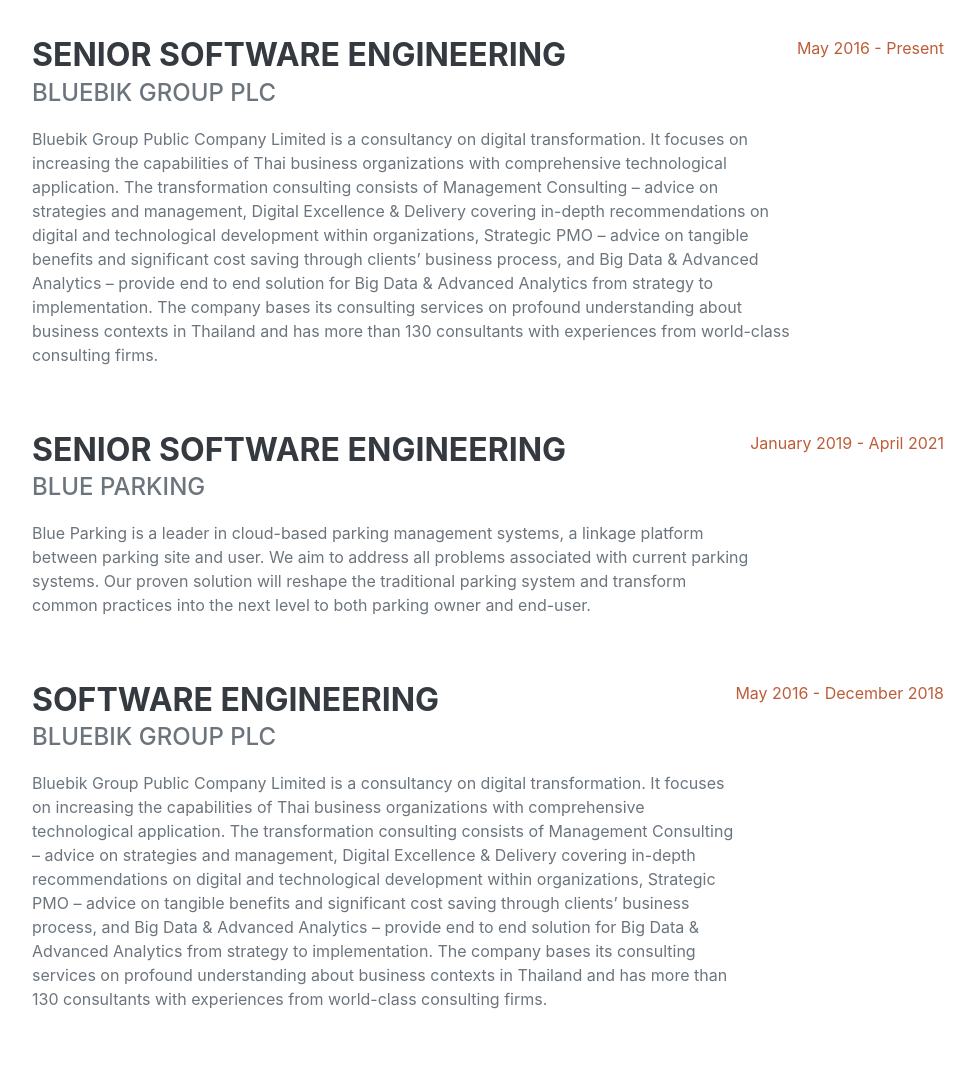
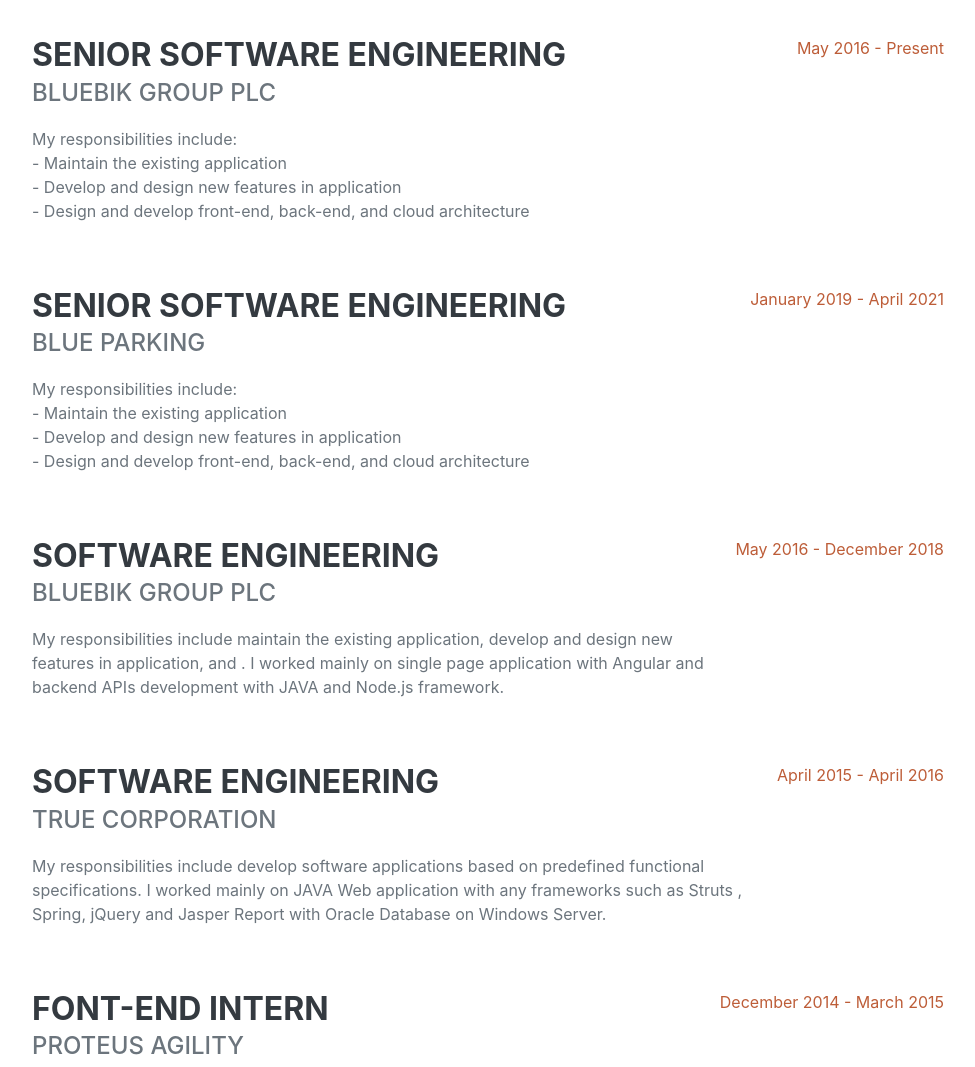
Before and after one commit to sungmen999/portfolio, a plain HTML site: page index.html in a window 1280 px wide. Shown: the part 960-2027 px from the top of the page, without its empty margins (288-1263 px from the left). Drawn offline with nearby package versions, Linux system fonts and the light colour scheme; a web font is replaced by a local one.

Commit message:
Update index.html

```diff
--- a/index.html
+++ b/index.html
@@ -133,26 +133,10 @@
                             <h3 class="mb-0">Senior Software Engineering</h3>
                             <div class="subheading mb-3">Bluebik Group PLC</div>
                             <p>
-                                Bluebik Group Public Company Limited is a
-                                consultancy on digital transformation. It
-                                focuses on increasing the capabilities of Thai
-                                business organizations with comprehensive
-                                technological application. The transformation
-                                consulting consists of Management Consulting –
-                                advice on strategies and management, Digital
-                                Excellence & Delivery covering in-depth
-                                recommendations on digital and technological
-                                development within organizations, Strategic PMO
-                                – advice on tangible benefits and significant
-                                cost saving through clients’ business process,
-                                and Big Data & Advanced Analytics – provide end
-                                to end solution for Big Data & Advanced
-                                Analytics from strategy to implementation. The
-                                company bases its consulting services on
-                                profound understanding about business contexts
-                                in Thailand and has more than 130 consultants
-                                with experiences from world-class consulting
-                                firms.
+                                My responsibilities include: <br />
+                                - Maintain the existing application <br />
+                                - Develop and design new features in application <br />
+                                - Design and develop front-end, back-end, and cloud architecture <br />
                             </p>
                         </div>
                         <div class="flex-shrink-0">
@@ -167,15 +151,12 @@
                             <h3 class="mb-0">Senior Software Engineering</h3>
                             <div class="subheading mb-3">Blue Parking</div>
                             <p>
-                                Blue Parking is a leader in cloud-based parking
-                                management systems, a linkage platform between
-                                parking site and user. We aim to address all
-                                problems associated with current parking
-                                systems. Our proven solution will reshape the
-                                traditional parking system and transform common
-                                practices into the next level to both parking
-                                owner and end-user.
+                                My responsibilities include: <br />
+                                - Maintain the existing application <br />
+                                - Develop and design new features in application <br />
+                                - Design and develop front-end, back-end, and cloud architecture <br />
                             </p>
+                            <p></p>
                         </div>
                         <div class="flex-shrink-0">
                             <span class="text-primary"
@@ -191,26 +172,7 @@
                             <h3 class="mb-0">Software Engineering</h3>
                             <div class="subheading mb-3">Bluebik Group PLC</div>
                             <p>
-                                Bluebik Group Public Company Limited is a
-                                consultancy on digital transformation. It
-                                focuses on increasing the capabilities of Thai
-                                business organizations with comprehensive
-                                technological application. The transformation
-                                consulting consists of Management Consulting –
-                                advice on strategies and management, Digital
-                                Excellence & Delivery covering in-depth
-                                recommendations on digital and technological
-                                development within organizations, Strategic PMO
-                                – advice on tangible benefits and significant
-                                cost saving through clients’ business process,
-                                and Big Data & Advanced Analytics – provide end
-                                to end solution for Big Data & Advanced
-                                Analytics from strategy to implementation. The
-                                company bases its consulting services on
-                                profound understanding about business contexts
-                                in Thailand and has more than 130 consultants
-                                with experiences from world-class consulting
-                                firms.
+                             My responsibilities include maintain the existing application, develop and design new features in application, and . I worked mainly on single page application with Angular and backend APIs development with JAVA and Node.js framework.
                             </p>
                         </div>
                         <div class="flex-shrink-0">
@@ -227,7 +189,7 @@
                             <h3 class="mb-0">Software Engineering</h3>
                             <div class="subheading mb-3">True Corporation</div>
                             <p>
-                                My responsibilities include develop software applications based on predefined functional specifications. I worked mainly on Java/J2EE web projects.
+                                My responsibilities include develop software applications based on predefined functional specifications. I worked mainly on JAVA Web application with any frameworks such as Struts , Spring, jQuery and Jasper Report with Oracle Database on Windows Server.
                             </p>
                         </div>
                         <div class="flex-shrink-0">
```
